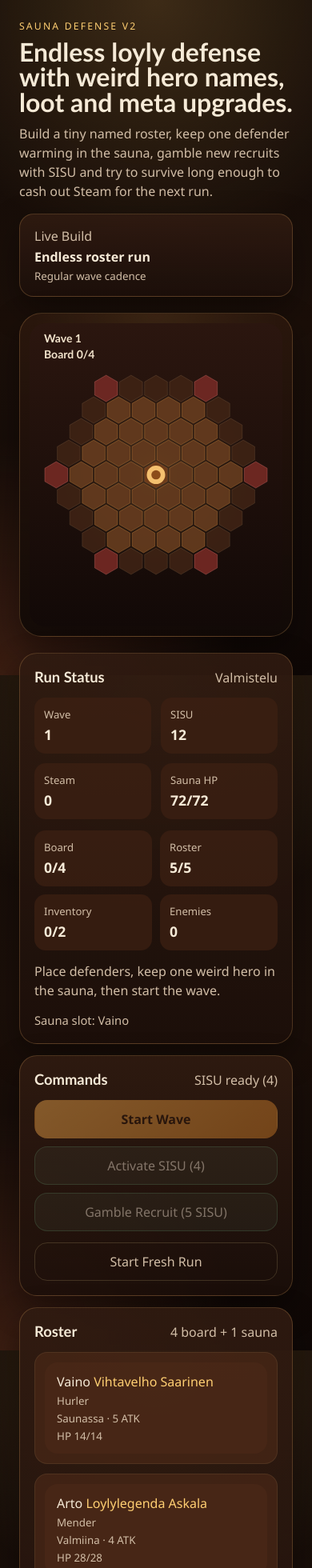
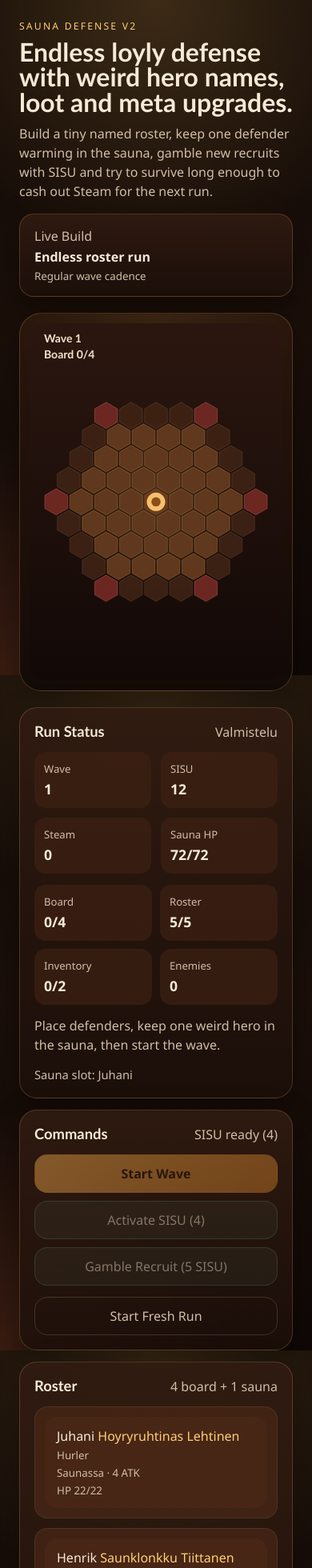
Before and after one commit to wasab1kastike/sauna-defence-v2, a React (Vite) app: page / in a window 390 px wide. Shown: the top 1960 px of the page at 80% size. Built offline with nearby package versions, Linux system fonts and the light colour scheme.

Commit message:
Fix board scaling and randomize name parts

```diff
--- a/src/content/gameContent.ts
+++ b/src/content/gameContent.ts
@@ -245,27 +245,48 @@ export const gameContent: GameContent = {
   },
   namePools: {
     first: [
-      'Mikko Korhonen',
-      'Aki Hopeasaari',
-      'Henrik Asplund',
-      'Tom Ekberg',
-      'Jussi Kurikka-Oja',
-      'Sofia Kivinen',
-      'Vaino Saarinen',
-      'Siina Sailavaara',
-      'Juhani Haapamaki',
-      'Joonas.J. Laurikainen',
-      'Henri Ossi',
-      'Aaro Askala',
-      'Arto Askala',
-      'Henri Halttunen',
-      'Jani Majuri',
-      'Jere Ahlstrom',
-      'Manu Katajisto',
-      'Marko Lehtinen',
-      'Niklas Vikman',
-      'Oliver Roth',
-      'Vesa Tiittanen'
+      'Mikko',
+      'Aki',
+      'Henrik',
+      'Tom',
+      'Jussi',
+      'Sofia',
+      'Väinö',
+      'Siina',
+      'Juhani',
+      'Joonas.J.',
+      'Henri',
+      'Aaro',
+      'Arto',
+      'Jani',
+      'Jere',
+      'Manu',
+      'Marko',
+      'Niklas',
+      'Oliver',
+      'Vesa'
+    ],
+    last: [
+      'Korhonen',
+      'Hopeasaari',
+      'Asplund',
+      'Ekberg',
+      'Kurikka-Oja',
+      'Kivinen',
+      'Saarinen',
+      'Säilävaara',
+      'Haapamäki',
+      'Laurikainen',
+      'Ossi',
+      'Askala',
+      'Halttunen',
+      'Majuri',
+      'Ahlström',
+      'Katajisto',
+      'Lehtinen',
+      'Vikman',
+      'Roth',
+      'Tiittanen'
     ],
     title: [
       'Saunklonkku',
--- a/src/game/logic.ts
+++ b/src/game/logic.ts
@@ -153,18 +153,9 @@ function normalizeDefender(defender: DefenderInstance, content: GameContent): vo
 }
 
 function generateName(state: RunState, content: GameContent): { name: string; title: string } {
-  const fullName = pick(state, content.namePools.first).trim().replace(/\s+/g, ' ');
-  const title = pick(state, content.namePools.title);
-  const parts = fullName.split(' ');
-  if (parts.length <= 1) {
-    return {
-      name: fullName,
-      title
-    };
-  }
   return {
-    name: parts[0],
-    title: `${title} ${parts.slice(1).join(' ')}`
+    name: pick(state, content.namePools.first),
+    title: `${pick(state, content.namePools.title)} ${pick(state, content.namePools.last)}`
   };
 }
 
--- a/src/game/types.ts
+++ b/src/game/types.ts
@@ -165,6 +165,7 @@ export interface GameConfig {
 
 export interface NamePools {
   first: string[];
+  last: string[];
   title: string[];
 }
 
--- a/src/index.css
+++ b/src/index.css
@@ -111,10 +111,11 @@ button {
   display: grid;
   grid-template-columns: minmax(0, 1.35fr) minmax(320px, 420px);
   gap: 20px;
+  align-items: start;
 }
 
 .canvas-frame {
-  min-height: 62vh;
+  height: min(72vh, 860px);
   border-radius: 28px;
   padding: 12px;
   background:
@@ -125,7 +126,6 @@ button {
 .battle-canvas {
   width: 100%;
   height: 100%;
-  min-height: 58vh;
   display: block;
   border-radius: 20px;
   touch-action: none;
@@ -347,10 +347,10 @@ em {
   }
 
   .canvas-frame {
-    min-height: 48vh;
+    height: min(56vh, 620px);
   }
 
   .battle-canvas {
-    min-height: 44vh;
+    min-height: 0;
   }
 }
```
